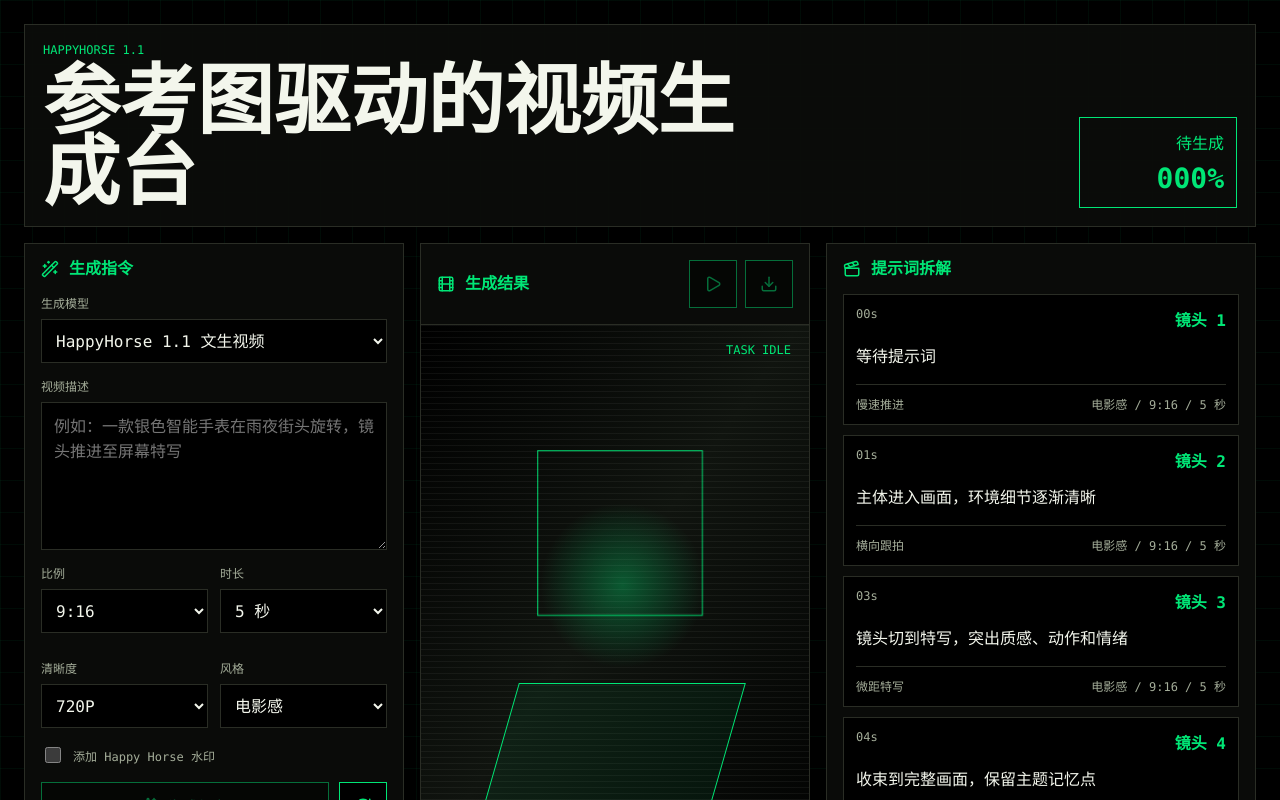
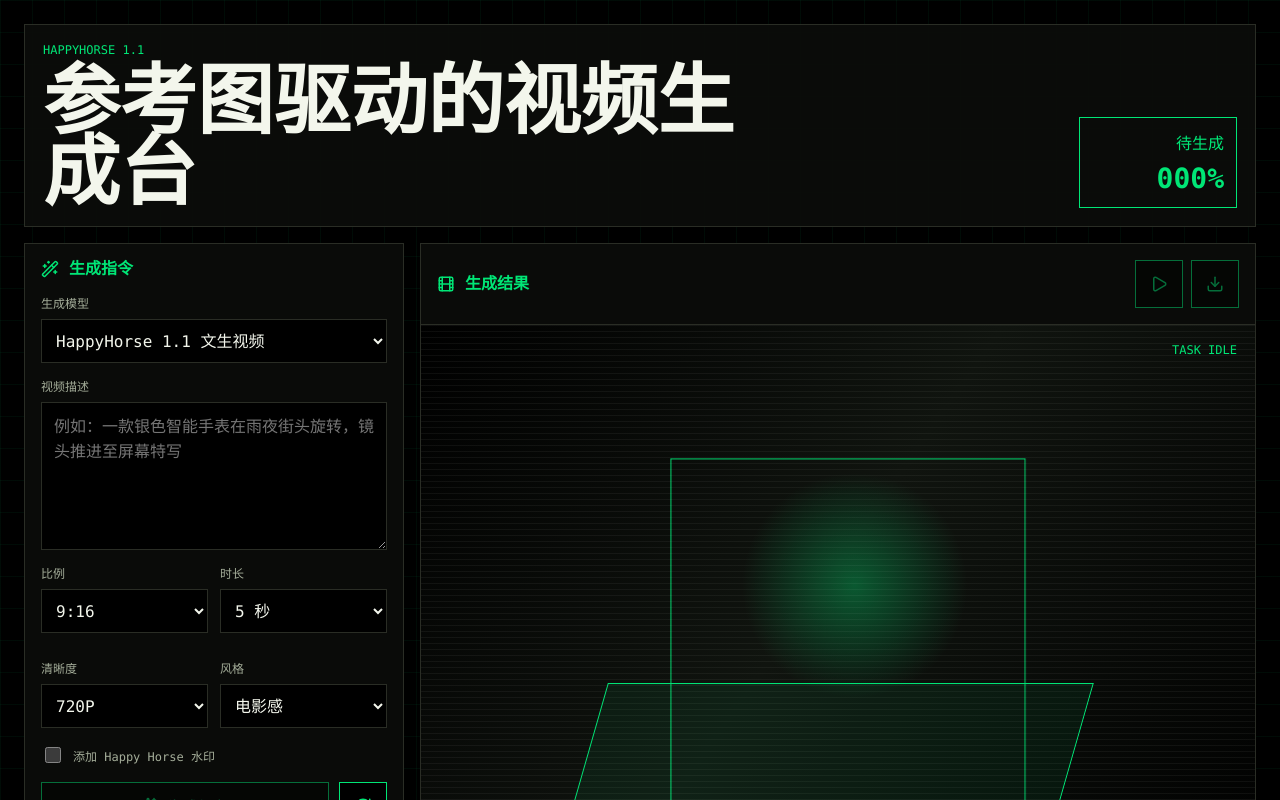
Before and after one commit to Yunfen32/short-video-studio, a React (Vite) app: page / in a window 1280 px wide. Shown: the top 800 px of the page. Built offline with nearby package versions, Linux system fonts and the light colour scheme.

Commit message:
Remove prompt breakdown panel

```diff
--- a/src/main.jsx
+++ b/src/main.jsx
@@ -1,7 +1,6 @@
-import React, { useMemo, useRef, useState } from 'react';
+import React, { useRef, useState } from 'react';
 import { createRoot } from 'react-dom/client';
 import {
-  Clapperboard,
   Download,
   Film,
   ImagePlus,
@@ -83,10 +82,6 @@ function App() {
   const videoRef = useRef(null);
   const activeTaskRef = useRef(0);
 
-  const storyboard = useMemo(
-    () => createStoryboard(prompt, ratio, duration, style),
-    [prompt, ratio, duration, style],
-  );
   const isGenerating = taskStatus === 'PENDING' || taskStatus === 'RUNNING';
   const progress = progressFor(taskStatus);
   const canGenerate = prompt.trim().length > 0 && !isGenerating;
@@ -348,18 +343,6 @@ function App() {
           </div>
         </section>
 
-        <section className="storyboard-panel">
-          <div className="panel-heading"><Clapperboard size={18} /><h2>提示词拆解</h2></div>
-          <div className="shot-list">
-            {storyboard.map((shot) => (
-              <article key={shot.id} className="shot-card">
-                <div><span>{shot.time}</span><strong>镜头 {shot.id}</strong></div>
-                <p>{shot.shot}</p>
-                <footer><span>{shot.camera}</span><span>{shot.meta}</span></footer>
-              </article>
-            ))}
-          </div>
-        </section>
       </section>
     </main>
   );
--- a/src/styles.css
+++ b/src/styles.css
@@ -111,21 +111,19 @@ h2 {
 
 .workspace {
   display: grid;
-  grid-template-columns: minmax(280px, 380px) minmax(320px, 1fr) minmax(280px, 430px);
+  grid-template-columns: minmax(280px, 380px) minmax(320px, 1fr);
   gap: 16px;
   margin-top: 16px;
 }
 
 .control-panel,
-.preview-panel,
-.storyboard-panel {
+.preview-panel {
   border: 1px solid var(--line);
   background: rgba(11, 12, 10, 0.96);
   min-width: 0;
 }
 
-.control-panel,
-.storyboard-panel {
+.control-panel {
   padding: 16px;
 }
 
@@ -485,44 +483,6 @@ select {
   transition: width 180ms linear;
 }
 
-.shot-list {
-  display: grid;
-  gap: 10px;
-}
-
-.shot-card {
-  border: 1px solid var(--line);
-  padding: 12px;
-  background: #000000;
-}
-
-.shot-card div,
-.shot-card footer {
-  display: flex;
-  justify-content: space-between;
-  gap: 12px;
-}
-
-.shot-card span,
-.shot-card footer {
-  color: var(--muted);
-  font-size: 12px;
-}
-
-.shot-card strong {
-  color: var(--signal);
-}
-
-.shot-card p {
-  margin: 14px 0;
-  line-height: 1.55;
-}
-
-.shot-card footer {
-  border-top: 1px solid var(--line);
-  padding-top: 10px;
-}
-
 @keyframes orbit {
   from {
     transform: rotate(0deg) scale(0.92);
@@ -535,16 +495,6 @@ select {
 @keyframes spin {
   to {
     transform: rotate(360deg);
-  }
-}
-
-@media (max-width: 1180px) {
-  .workspace {
-    grid-template-columns: minmax(280px, 380px) 1fr;
-  }
-
-  .storyboard-panel {
-    grid-column: 1 / -1;
   }
 }
 
```
Also changed, not shown: 5 other files (tests, documents, lock files or other folders).
